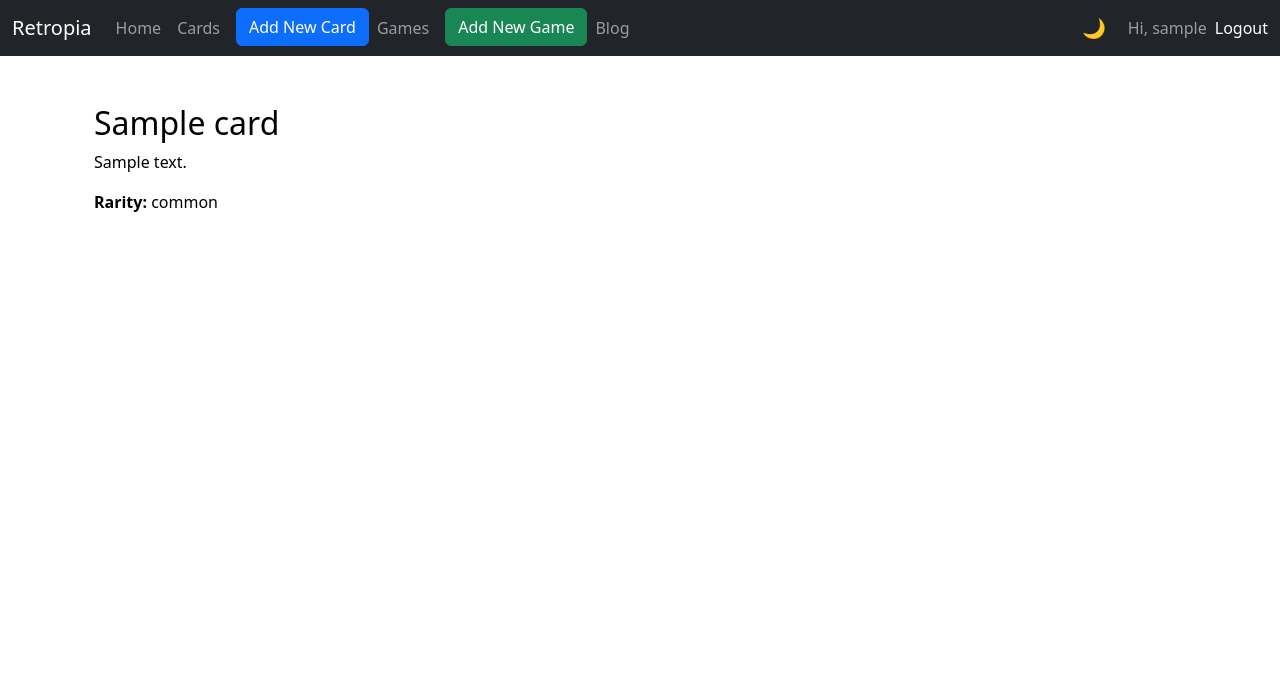
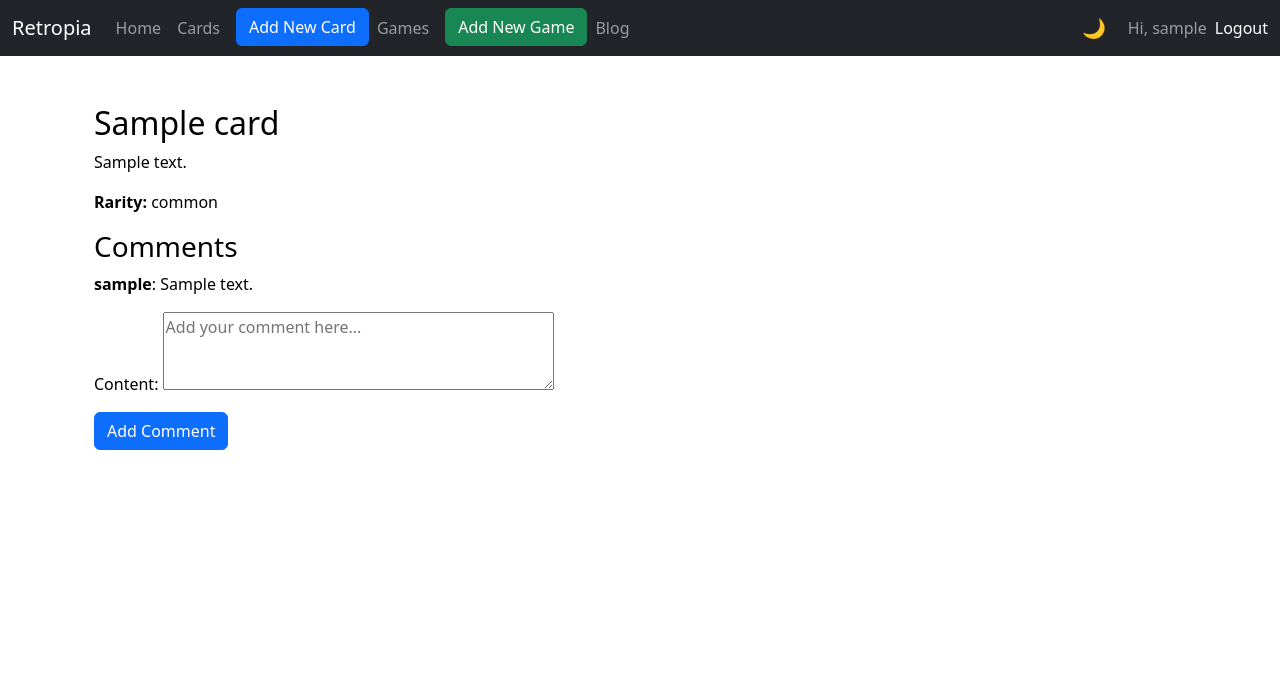
Before and after one commit to mbe645/retropia, a Django app: page /cards/detail/1/ in a window 1280 px wide. Shown: the top 690 px of the page. Run offline with Django 5.2, Linux system fonts and the light colour scheme; a user stored in the database is signed in; tables that the repository leaves empty hold one stand-in row (values such as "Sample post"); parts of the project's set-up code (start-up, migrations or seed data) failed here and were passed over.

Commit message:
Feature: add comment support to card detail view for authenticated users

```diff
--- a/cards/views.py
+++ b/cards/views.py
@@ -21,7 +21,16 @@ def card_detail(request, pk):
     if request.user.is_authenticated:
         is_favorited = Favorite.objects.filter(user=request.user, card=card).exists()
     comments = card.comments.all().order_by('-created_at')
-    comment_form = CommentForm()
+    if request.method == 'POST':
+        comment_form = CommentForm(request.POST)
+        if comment_form.is_valid():
+            comment = comment_form.save(commit=False)
+            comment.user = request.user
+            comment.card = card
+            comment.save()
+            return redirect('cards:card-detail', pk=pk)
+    else:
+        comment_form = CommentForm()
     return render(request, 'cards/card_detail.html', {
         'card': card,
         'is_favorited': is_favorited,
--- a/templates/cards/card_detail.html
+++ b/templates/cards/card_detail.html
@@ -4,5 +4,22 @@
     <h2>{{ card.name }}</h2>
     <p>{{ card.description }}</p>
     <p><strong>Rarity:</strong> {{ card.rarity }}</p>
+
+    <h3>Comments</h3>
+    {% for comment in comments %}
+      <p><strong>{{ comment.user.username }}</strong>: {{ comment.content }}</p>
+    {% empty %}
+      <p>No comments yet.</p>
+    {% endfor %}
+
+    {% if user.is_authenticated %}
+      <form method="post">
+        {% csrf_token %}
+        {{ comment_form.as_p }}
+        <button class="btn btn-primary">Add Comment</button>
+      </form>
+    {% else %}
+      <p><a href="{% url 'accounts:login' %}">Log in</a> to comment.</p>
+    {% endif %}
   </div>
 {% endblock %}
```
